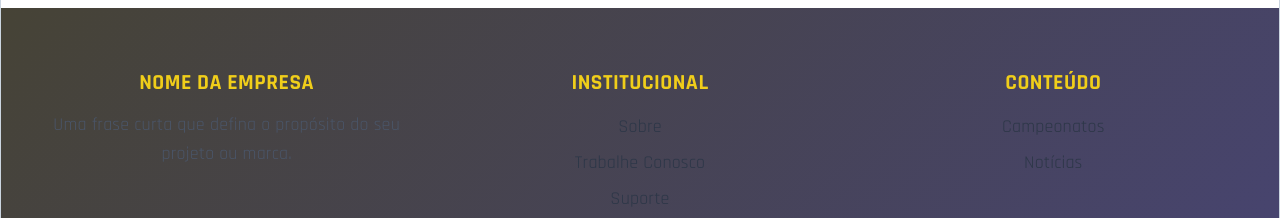
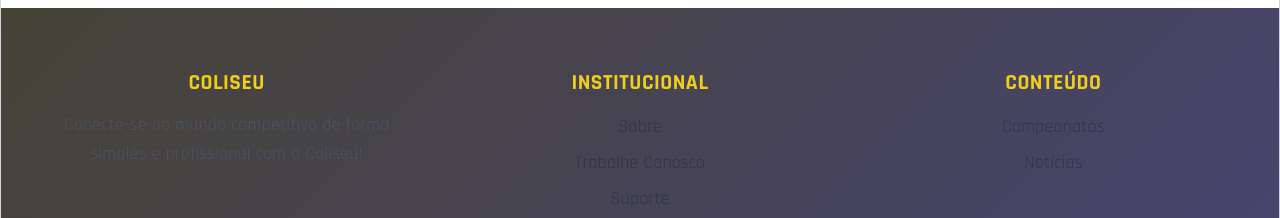
Before and after one commit to Daviferbox/Coliseu, a React (Vite) app: page / in a window 1280 px wide. Shown: the part 2576-2794 px from the top of the page. Built offline with nearby package versions, Linux system fonts and the light colour scheme.

Commit message:
completando o footer

```diff
--- a/src/components/Footer/index.tsx
+++ b/src/components/Footer/index.tsx
@@ -12,8 +12,8 @@
         <div className="footer__container">
 
           <div className="footer__brand">
-            <h3 className="footer__title">Nome da Empresa</h3>
-            <p className="footer__description">Uma frase curta que defina o propósito do seu projeto ou marca.</p>
+            <h3 className="footer__title">COLISEU</h3>
+            <p className="footer__description">Conecte-se ao mundo competitivo de forma simples e profissional com o Coliseu!</p>
           </div>
 
           <div className="footer__links">
```
